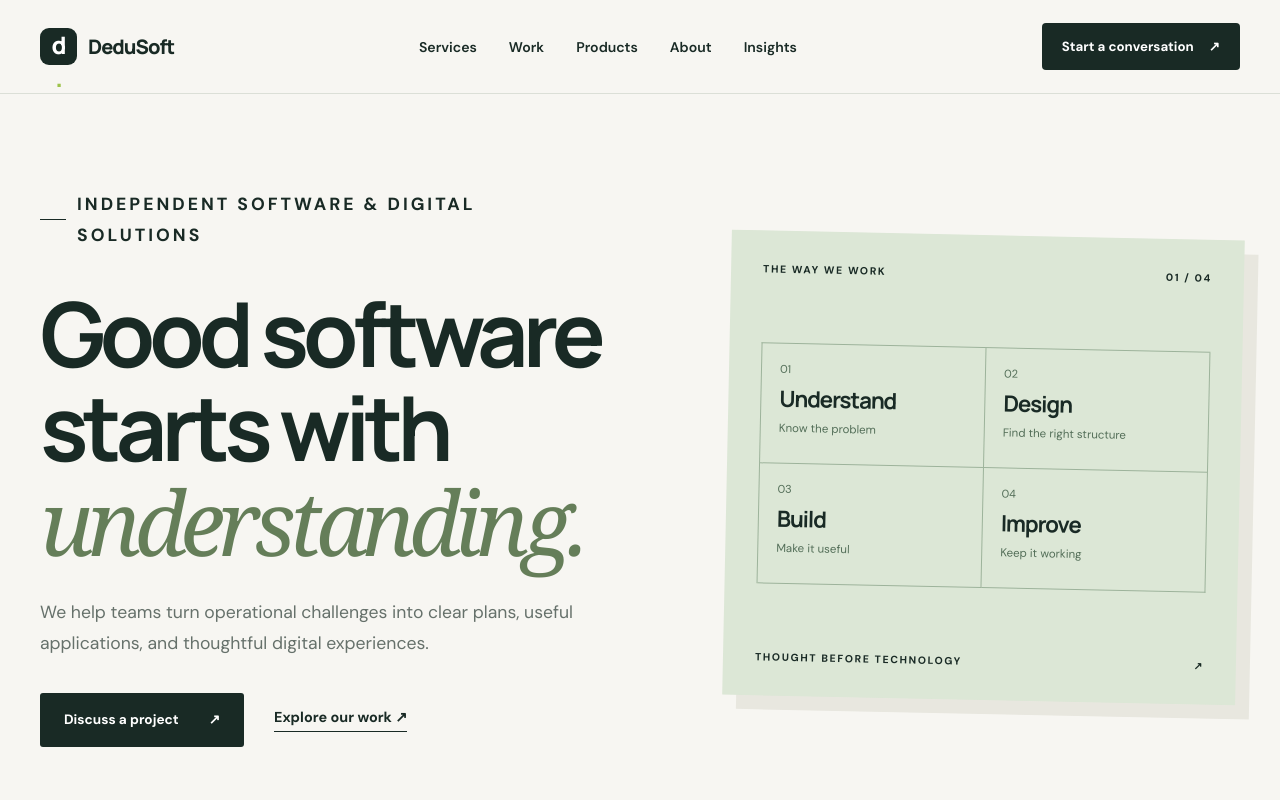
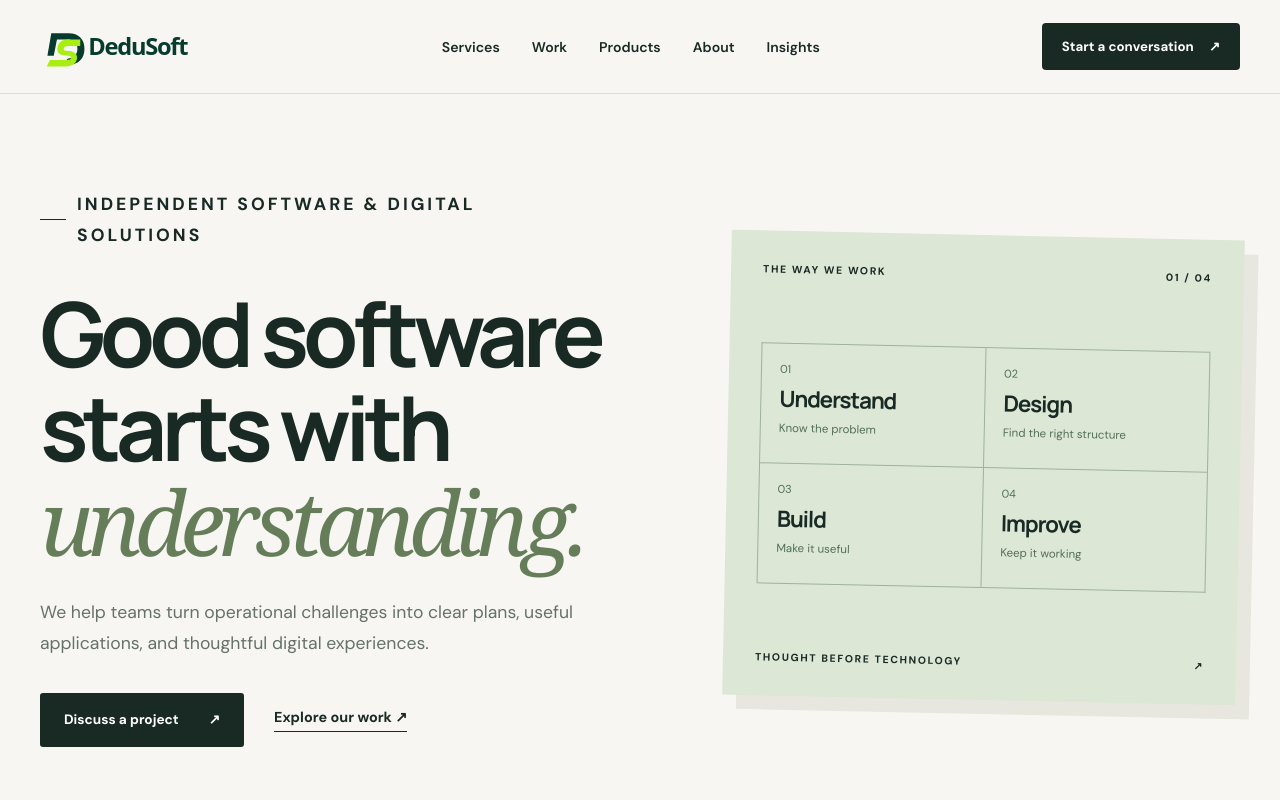
Before and after one commit to dedusoft/dedusoft-website, a Next.js app: page / in a window 1280 px wide. Shown: the top 800 px of the page. Built offline with nearby package versions, Linux system fonts and the light colour scheme.

Commit message:
feat(brand): use selected DS identity in header.tsx

```diff
--- a/src/components/header.tsx
+++ b/src/components/header.tsx
@@ -4,7 +4,7 @@ import { navigation } from "@/lib/site";
 export function Header() {
   return <header className="site-header">
     <div className="shell header-inner">
-      <Link className="brand" href="/" aria-label="DeduSoft homepage"><span className="brand-mark" aria-hidden="true">d<span>.</span></span><span>DeduSoft</span></Link>
+      <Link className="brand" href="/" aria-label="DeduSoft homepage"><img className="brand-logo" src="/brand/dedusoft-logo.svg" width="180" height="42" alt="DeduSoft" /></Link>
       <nav className="desktop-nav" aria-label="Primary navigation">
         {navigation.map(item => <Link key={item.href} href={item.href}>{item.label}</Link>)}
       </nav>
```
